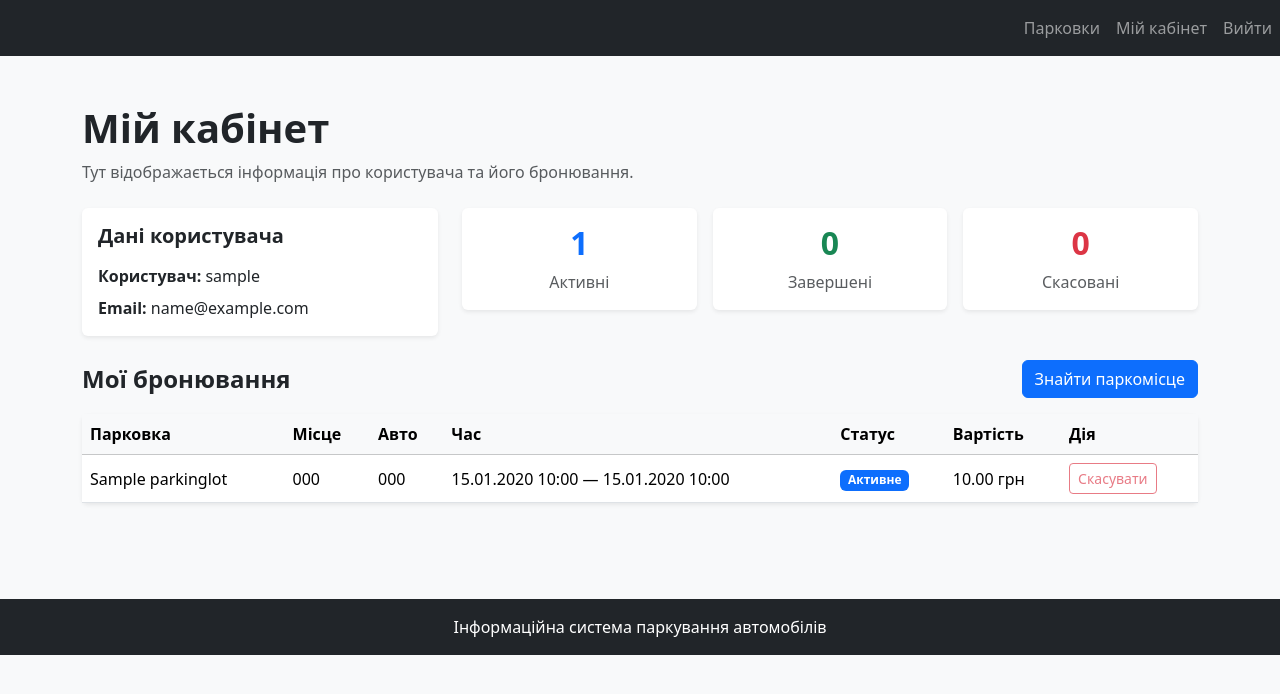
After one commit to kaolinhida/parking-system, a Django app: page /accounts/profile/ in a window 1280 px wide. The commit adds this page. Shown: the top 694 px of the page. Run offline with Django 5.2, Linux system fonts and the light colour scheme; a user stored in the database is signed in; tables that the repository leaves empty hold one stand-in row (values such as "Sample post").

Commit message:
Add user registration login and profile

```diff
--- /dev/null
+++ b/accounts/urls.py
@@ -0,0 +1,15 @@
+from django.contrib.auth import views as auth_views
+from django.urls import path
+
+from . import views
+
+app_name = 'accounts'
+
+urlpatterns = [
+    path('register/', views.register, name='register'),
+    path('login/', auth_views.LoginView.as_view(
+        template_name='accounts/login.html'
+    ), name='login'),
+    path('logout/', views.logout_user, name='logout'),
+    path('profile/', views.profile, name='profile'),
+]
--- a/accounts/views.py
+++ b/accounts/views.py
@@ -1,3 +1,59 @@
-from django.shortcuts import render
+from django.contrib.auth import login, logout
+from django.contrib.auth.decorators import login_required
+from django.shortcuts import redirect, render
 
-# Create your views here.
+from reservations.models import Reservation
+from .forms import RegisterForm
+
+
+def register(request):
+    if request.user.is_authenticated:
+        return redirect('accounts:profile')
+
+    if request.method == 'POST':
+        form = RegisterForm(request.POST)
+
+        if form.is_valid():
+            user = form.save()
+            login(request, user)
+            return redirect('accounts:profile')
+    else:
+        form = RegisterForm()
+
+    return render(request, 'accounts/register.html', {
+        'form': form,
+    })
+
+
+@login_required
+def profile(request):
+    reservations = (
+        Reservation.objects
+        .filter(user=request.user)
+        .select_related(
+            'parking_space',
+            'parking_space__parking_lot',
+            'parking_space__space_type',
+        )
+        .order_by('-created_at')
+    )
+
+    active_count = reservations.filter(status=Reservation.STATUS_ACTIVE).count()
+    cancelled_count = reservations.filter(status=Reservation.STATUS_CANCELLED).count()
+    completed_count = reservations.filter(status=Reservation.STATUS_COMPLETED).count()
+
+    return render(request, 'accounts/profile.html', {
+        'reservations': reservations,
+        'active_count': active_count,
+        'cancelled_count': cancelled_count,
+        'completed_count': completed_count,
+    })
+
+
+@login_required
+def logout_user(request):
+    if request.method == 'POST':
+        logout(request)
+        return redirect('core:home')
+
+    return redirect('accounts:profile')
--- a/config/settings.py
+++ b/config/settings.py
@@ -126,3 +126,7 @@ STATIC_URL = 'static/'
 STATICFILES_DIRS = [
     BASE_DIR / 'static',
 ]
+
+LOGIN_URL = 'accounts:login'
+LOGIN_REDIRECT_URL = 'accounts:profile'
+LOGOUT_REDIRECT_URL = 'core:home'
--- a/config/urls.py
+++ b/config/urls.py
@@ -21,4 +21,5 @@ urlpatterns = [
     path('admin/', admin.site.urls),
     path('', include('core.urls')),
     path('parkings/', include('parkings.urls')),
+    path('accounts/', include('accounts.urls')),
 ]
--- /dev/null
+++ b/templates/accounts/profile.html
@@ -0,0 +1,136 @@
+{% extends 'base.html' %}
+
+{% block title %}Мій кабінет | Parking System{% endblock %}
+
+{% block content %}
+<section class="py-5">
+    <div class="container">
+        <div class="mb-4">
+            <h1 class="fw-bold">Мій кабінет</h1>
+            <p class="text-muted mb-0">
+                Тут відображається інформація про користувача та його бронювання.
+            </p>
+        </div>
+
+        <div class="row g-4 mb-4">
+            <div class="col-lg-4">
+                <div class="card border-0 shadow-sm h-100">
+                    <div class="card-body">
+                        <h5 class="fw-bold mb-3">Дані користувача</h5>
+
+                        <p class="mb-2">
+                            <strong>Користувач:</strong> {{ user.username }}
+                        </p>
+
+                        <p class="mb-0">
+                            <strong>Email:</strong>
+                            {% if user.email %}
+                                {{ user.email }}
+                            {% else %}
+                                не вказано
+                            {% endif %}
+                        </p>
+                    </div>
+                </div>
+            </div>
+
+            <div class="col-lg-8">
+                <div class="row g-3">
+                    <div class="col-md-4">
+                        <div class="card border-0 shadow-sm">
+                            <div class="card-body text-center">
+                                <div class="h2 fw-bold text-primary">{{ active_count }}</div>
+                                <div class="text-muted">Активні</div>
+                            </div>
+                        </div>
+                    </div>
+
+                    <div class="col-md-4">
+                        <div class="card border-0 shadow-sm">
+                            <div class="card-body text-center">
+                                <div class="h2 fw-bold text-success">{{ completed_count }}</div>
+                                <div class="text-muted">Завершені</div>
+                            </div>
+                        </div>
+                    </div>
+
+                    <div class="col-md-4">
+                        <div class="card border-0 shadow-sm">
+                            <div class="card-body text-center">
+                                <div class="h2 fw-bold text-danger">{{ cancelled_count }}</div>
+                                <div class="text-muted">Скасовані</div>
+                            </div>
+                        </div>
+                    </div>
+                </div>
+            </div>
+        </div>
+
+        <div class="d-flex justify-content-between align-items-center mb-3">
+            <h2 class="h4 fw-bold mb-0">Мої бронювання</h2>
+
+            <a href="{% url 'parkings:parking_list' %}" class="btn btn-primary">
+                Знайти паркомісце
+            </a>
+        </div>
+
+        {% if reservations %}
+            <div class="card border-0 shadow-sm">
+                <div class="table-responsive">
+                    <table class="table align-middle mb-0">
+                        <thead class="table-light">
+                            <tr>
+                                <th>Парковка</th>
+                                <th>Місце</th>
+                                <th>Авто</th>
+                                <th>Час</th>
+                                <th>Статус</th>
+                                <th>Вартість</th>
+                                <th>Дія</th>
+                            </tr>
+                        </thead>
+
+                        <tbody>
+                            {% for reservation in reservations %}
+                                <tr>
+                                    <td>{{ reservation.parking_space.parking_lot.name }}</td>
+                                    <td>{{ reservation.parking_space.number }}</td>
+                                    <td>{{ reservation.car_number }}</td>
+                                    <td>
+                                        {{ reservation.start_time|date:"d.m.Y H:i" }}
+                                        —
+                                        {{ reservation.end_time|date:"d.m.Y H:i" }}
+                                    </td>
+                                    <td>
+                                        {% if reservation.status == 'active' %}
+                                            <span class="badge bg-primary">Активне</span>
+                                        {% elif reservation.status == 'cancelled' %}
+                                            <span class="badge bg-danger">Скасоване</span>
+                                        {% else %}
+                                            <span class="badge bg-success">Завершене</span>
+                                        {% endif %}
+                                    </td>
+                                    <td>{{ reservation.total_price }} грн</td>
+                                    <td>
+                                        {% if reservation.status == 'active' %}
+                                            <button class="btn btn-sm btn-outline-danger" disabled>
+                                                Скасувати
+                                            </button>
+                                        {% else %}
+                                            —
+                                        {% endif %}
+                                    </td>
+                                </tr>
+                            {% endfor %}
+                        </tbody>
+                    </table>
+                </div>
+            </div>
+        {% else %}
+            <div class="alert alert-info">
+                У вас ще немає бронювань.
+            </div>
+        {% endif %}
+    </div>
+</section>
+{% endblock %}
--- a/templates/base.html
+++ b/templates/base.html
@@ -10,21 +10,23 @@
 
 <body class="bg-light">
 <nav class="navbar navbar-expand-lg navbar-dark bg-dark">
-    <div class="container">
-        <a class="navbar-brand fw-bold" href="{% url 'core:home' %}">Parking System</a>
+    <div class="navbar-nav ms-auto">
+    <a class="nav-link" href="{% url 'parkings:parking_list' %}">Парковки</a>
 
-        <div class="navbar-nav ms-auto">
-            <a class="nav-link" href="{% url 'parkings:parking_list' %}">Парковки</a>
+    {% if user.is_authenticated %}
+        <a class="nav-link" href="{% url 'accounts:profile' %}">Мій кабінет</a>
 
-            {% if user.is_authenticated %}
-                <a class="nav-link" href="#">Мій кабінет</a>
-                <a class="nav-link" href="#">Вийти</a>
-            {% else %}
-                <a class="nav-link" href="#">Увійти</a>
-                <a class="nav-link" href="#">Реєстрація</a>
-            {% endif %}
-        </div>
-    </div>
+        <form method="post" action="{% url 'accounts:logout' %}" class="d-inline">
+            {% csrf_token %}
+            <button type="submit" class="nav-link btn btn-link text-decoration-none">
+                Вийти
+            </button>
+        </form>
+    {% else %}
+        <a class="nav-link" href="{% url 'accounts:login' %}">Увійти</a>
+        <a class="nav-link" href="{% url 'accounts:register' %}">Реєстрація</a>
+    {% endif %}
+</div>
 </nav>
 
 <main>
--- a/templates/core/home.html
+++ b/templates/core/home.html
@@ -20,9 +20,9 @@
                     <a href="{% url 'parkings:parking_list' %}" class="btn btn-primary btn-lg">Переглянути парковки</a>
 
                     {% if user.is_authenticated %}
-                        <a href="#" class="btn btn-outline-dark btn-lg">Мій кабінет</a>
+                        <a href="{% url 'accounts:profile' %}" class="btn btn-outline-dark btn-lg">Мій кабінет</a>
                     {% else %}
-                        <a href="#" class="btn btn-outline-dark btn-lg">Зареєструватися</a>
+                        <a href="{% url 'accounts:register' %}" class="btn btn-outline-dark btn-lg">Зареєструватися</a>
                     {% endif %}
                 </div>
             </div>
```
Also changed, not shown: accounts/forms.py (added, +50 -0 lines), templates/accounts/login.html (added, +48 -0 lines), templates/accounts/register.html (added, +70 -0 lines).
